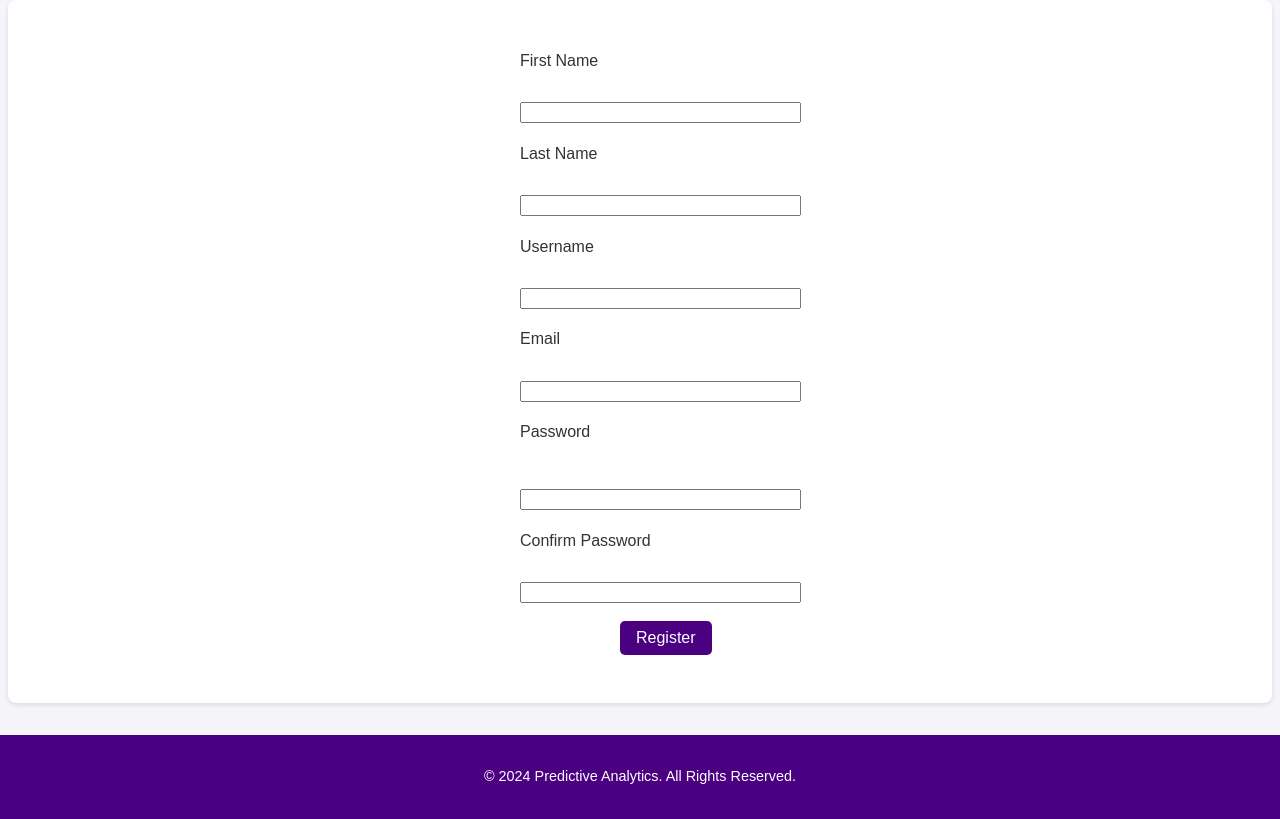
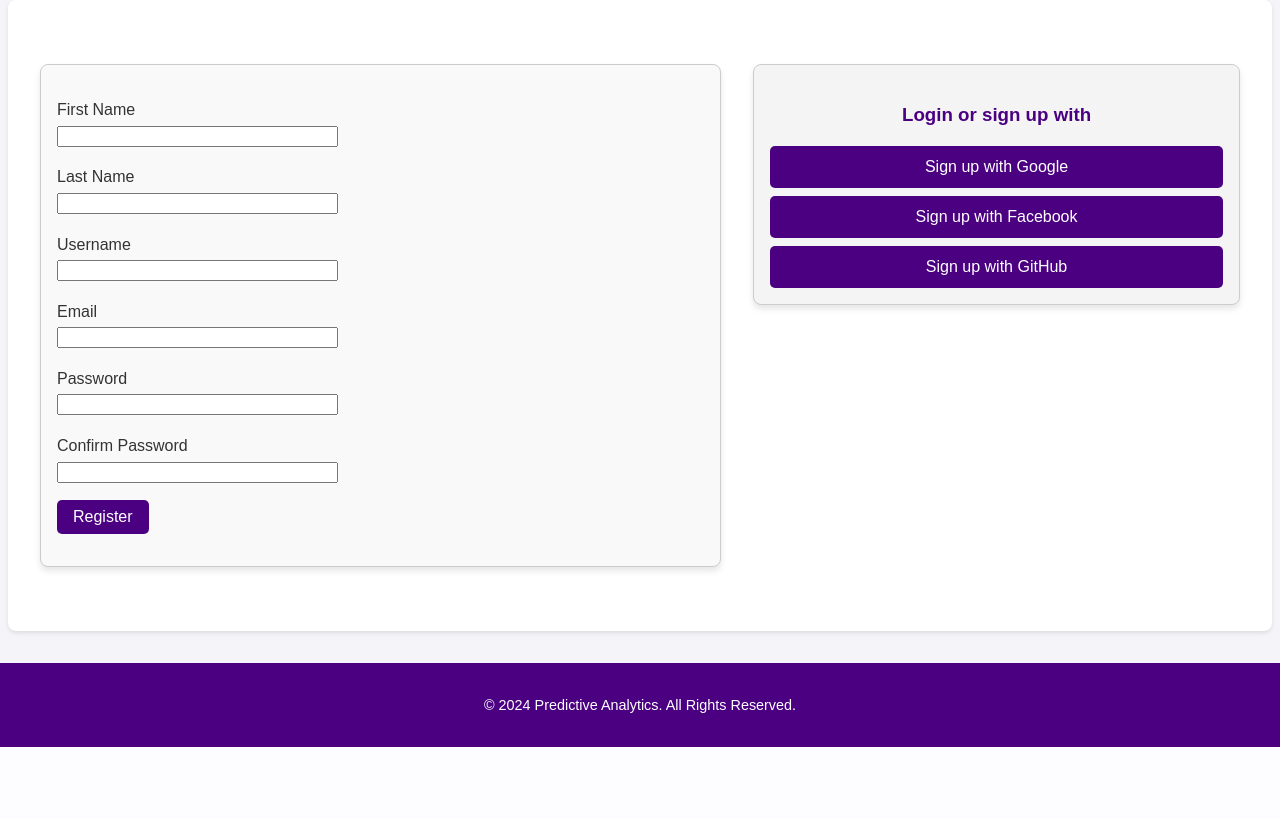
Before and after one commit to ndegwaanth/SmartBizForecast, a Flask app: page /signup in a window 1280 px wide. Shown: the part 60-879 px from the top of the page. After the commit the page ends 807 px from the top, so only its background shows below. Run offline with Flask 3, Linux system fonts and the light colour scheme.

Commit message:
modified the sign up page

```diff
--- a/app/routes.py
+++ b/app/routes.py
@@ -44,7 +44,7 @@ def login():
     form = LoginForm()
 
     # Simulating stored user credentials (use a database in real applications)
-    registered_email = "test@example.com"
+    registered_email = "ndegwaanthony300@gmail.com"
     registered_password_hash = bcrypt.generate_password_hash("password123").decode("utf-8")
 
     if form.validate_on_submit():
--- a/app/static/css/register.css
+++ b/app/static/css/register.css
@@ -1,12 +1,70 @@
-.registration {
-    margin-left: 40%;
-    border-radius: 10px;
+/* Container for the two forms */
+.signup-container {
+    display: flex;
+    justify-content: space-between;
+    align-items: flex-start;
+    margin: 2rem auto;
+    max-width: 1200px;
+    gap: 2rem;
 }
 
-.registration #submit {
-    margin-left: 50px;
+/* Registration Form (Left) */
+.registration-form {
+    flex: 1;
+    padding: 1rem;
+    background-color: #f9f9f9;
+    border: 1px solid #ccc;
+    border-radius: 8px;
+    box-shadow: 0 4px 6px rgba(0, 0, 0, 0.1);
 }
 
-.registration .email {
-    border-radius: 70px;
+.registration-form h3 {
+    margin-bottom: 1rem;
+    color: #4b0082;
 }
+
+.registration p {
+    margin-bottom: 1rem;
+}
+
+.form-error {
+    color: red;
+    font-size: 0.9rem;
+}
+
+/* Online Form (Right) */
+.form-online {
+    flex: 0.7;
+    padding: 1rem;
+    background-color: #f4f4f4;
+    border: 1px solid #ccc;
+    border-radius: 8px;
+    box-shadow: 0 4px 6px rgba(0, 0, 0, 0.1);
+    text-align: center;
+}
+
+.form-online h3 {
+    color: #4b0082;
+    margin-bottom: 1rem;
+}
+
+.login-btns {
+    display: flex;
+    flex-direction: column;
+    gap: 0.5rem;
+}
+
+.btn-social {
+    padding: 0.75rem;
+    font-size: 1rem;
+    border: none;
+    border-radius: 5px;
+    cursor: pointer;
+    color: white;
+    background-color: #4b0082;
+    transition: background-color 0.3s;
+}
+
+.btn-social:hover {
+    background-color: #6a0dad;
+}
--- a/app/templates/register.html
+++ b/app/templates/register.html
@@ -3,57 +3,59 @@
 {% block title %}Sign Up{% endblock %}
 
 {% block content %}
-<link rel="stylesheet" href="../static/css/register.css">
+<link rel="stylesheet" href="{{ url_for('static', filename='css/register.css') }}">
 
-    <div class="registratiom-form">
+<div class="signup-container">
+    <!-- Left Form -->
+    <div class="registration-form">
         <form method="POST" action="{{ url_for('main.register') }}">
             {{ form.csrf_token }}
             <div class="registration">
                 <p>
-                    {{ form.firstname.label }} <br><br>
+                    {{ form.firstname.label }} <br>
                     {{ form.firstname(size=32) }}
                     {% for error in form.firstname.errors %}
-                        <span style="color: red;">[{{ error }}]</span>
+                        <span class="form-error">[{{ error }}]</span>
                     {% endfor %}
                 </p>
 
                 <p>
-                    {{ form.lastname.label }}<br><br>
+                    {{ form.lastname.label }}<br>
                     {{ form.lastname(size=32) }}
                     {% for error in form.lastname.errors %}
-                        <span style="color: red;">[{{ error }}]</span>
+                        <span class="form-error">[{{ error }}]</span>
                     {% endfor %}
                 </p>
 
                 <p>
-                    {{ form.username.label }}<br><br>
+                    {{ form.username.label }}<br>
                     {{ form.username(size=32) }}
                     {% for error in form.username.errors %}
-                        <span style="color: red;">[{{ error }}]</span>
+                        <span class="form-error">[{{ error }}]</span>
                     {% endfor %}
                 </p>
 
                 <p>
-                    {{ form.email.label }}<br><br>
+                    {{ form.email.label }}<br>
                     {{ form.email(size=32) }}
                     {% for error in form.email.errors %}
-                        <span style="color: red;">[{{ error }}]</span>
+                        <span class="form-error">[{{ error }}]</span>
                     {% endfor %}
                 </p>
 
                 <p>
-                    {{ form.password.label }}<br><br>
-                    <p class="email">{{ form.password(size=32) }}</p>
+                    {{ form.password.label }}<br>
+                    {{ form.password(size=32) }}
                     {% for error in form.password.errors %}
-                        <span style="color: red;">[{{ error }}]</span>
+                        <span class="form-error">[{{ error }}]</span>
                     {% endfor %}
                 </p>
 
                 <p>
-                    {{ form.confirm_password.label }}<br><br>
+                    {{ form.confirm_password.label }}<br>
                     {{ form.confirm_password(size=32) }}
                     {% for error in form.confirm_password.errors %}
-                        <span style="color: red;">[{{ error }}]</span>
+                        <span class="form-error">[{{ error }}]</span>
                     {% endfor %}
                 </p>
 
@@ -63,4 +65,17 @@
             </div>
         </form>
     </div>
+
+    <!-- Right Form -->
+    <div class="form-online">
+        <h3>Login or sign up with</h3>
+        <form method="POST">
+            <div class="login-btns">
+                <button class="btn-social">Sign up with Google</button>
+                <button class="btn-social">Sign up with Facebook</button>
+                <button class="btn-social">Sign up with GitHub</button>
+            </div>
+        </form>
+    </div>
+</div>
 {% endblock %}
```
